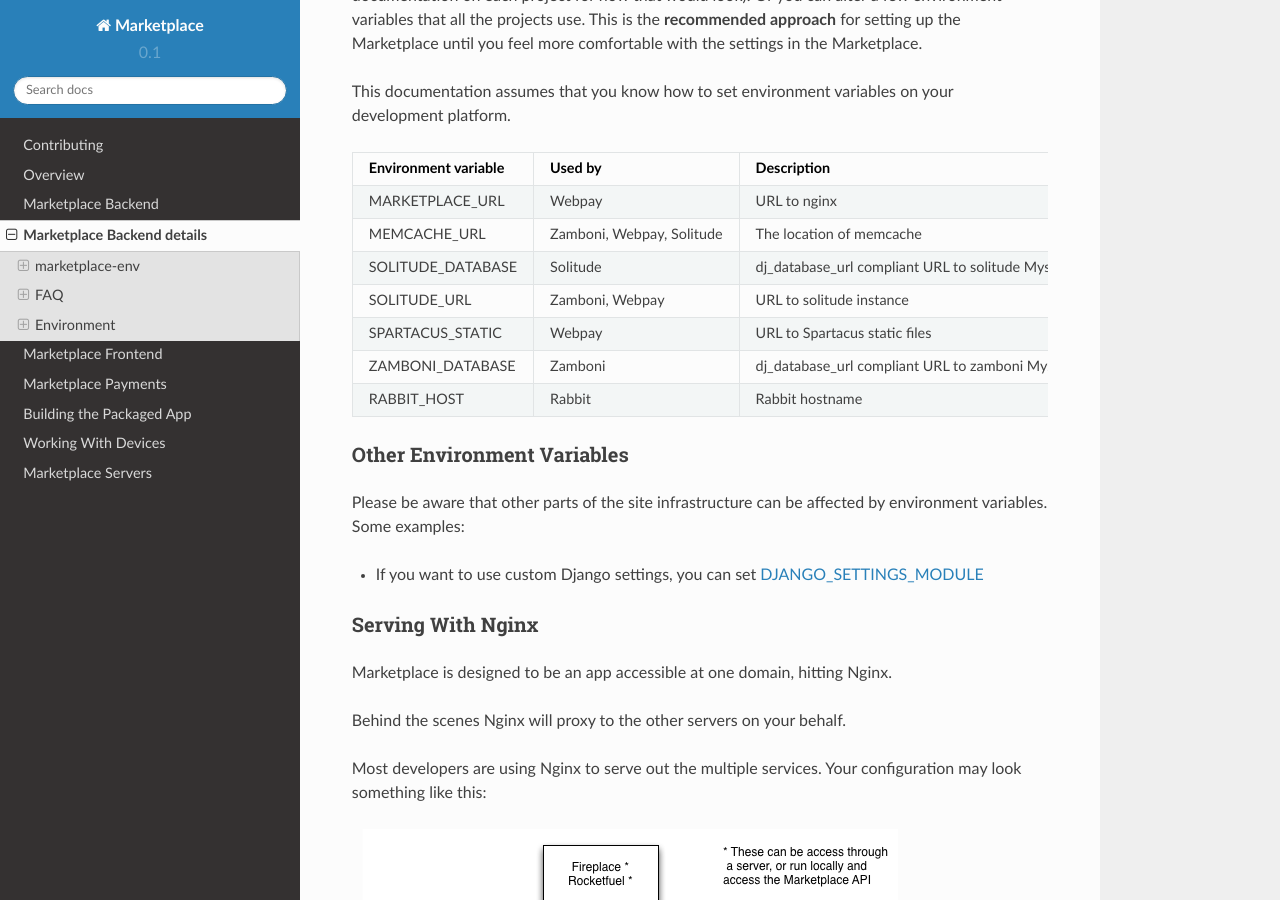
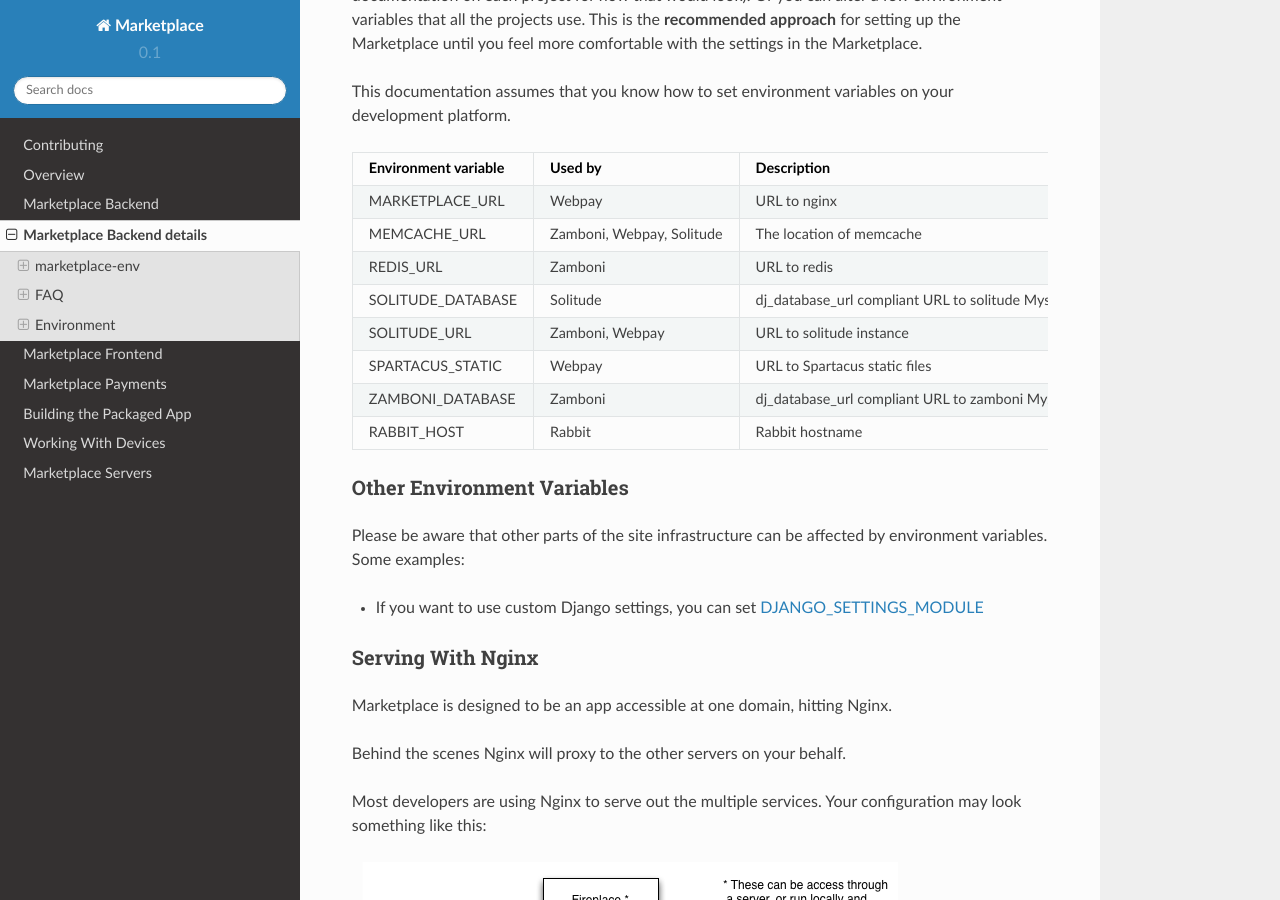
Before and after one commit to mozilla/marketplace-docs, a Sphinx documentation site: the page built from docs/topics/env.rst, in a window 1280 px wide and 900 px high, scrolled down 4411 px. Built offline with Sphinx 7.4.7 and the Read the Docs theme 2.0.0, drawn with Linux system fonts in a browser that asks for light colours.

Commit message:
note REDIS_URL env variable (bug 1106198)

```diff
--- a/docs/topics/env.rst
+++ b/docs/topics/env.rst
@@ -211,6 +211,8 @@
 | MEMCACHE_URL         | Zamboni, Webpay,   | The location of memcache   | localhost:11211                      |
 |                      | Solitude           |                            |                                      |
 +----------------------+--------------------+----------------------------+--------------------------------------+
+| REDIS_URL            | Zamboni            | URL to redis               | redis://localhost:6379               |
++----------------------+--------------------+----------------------------+--------------------------------------+
 | SOLITUDE_DATABASE    | Solitude           | dj_database_url compliant  | mysql://root@localhost:3306/solitude |
 |                      |                    | URL to solitude Mysql      |                                      |
 +----------------------+--------------------+----------------------------+--------------------------------------+
```
Also changed, not shown: docs/topics/backend.rst (line endings or trailing spaces).
